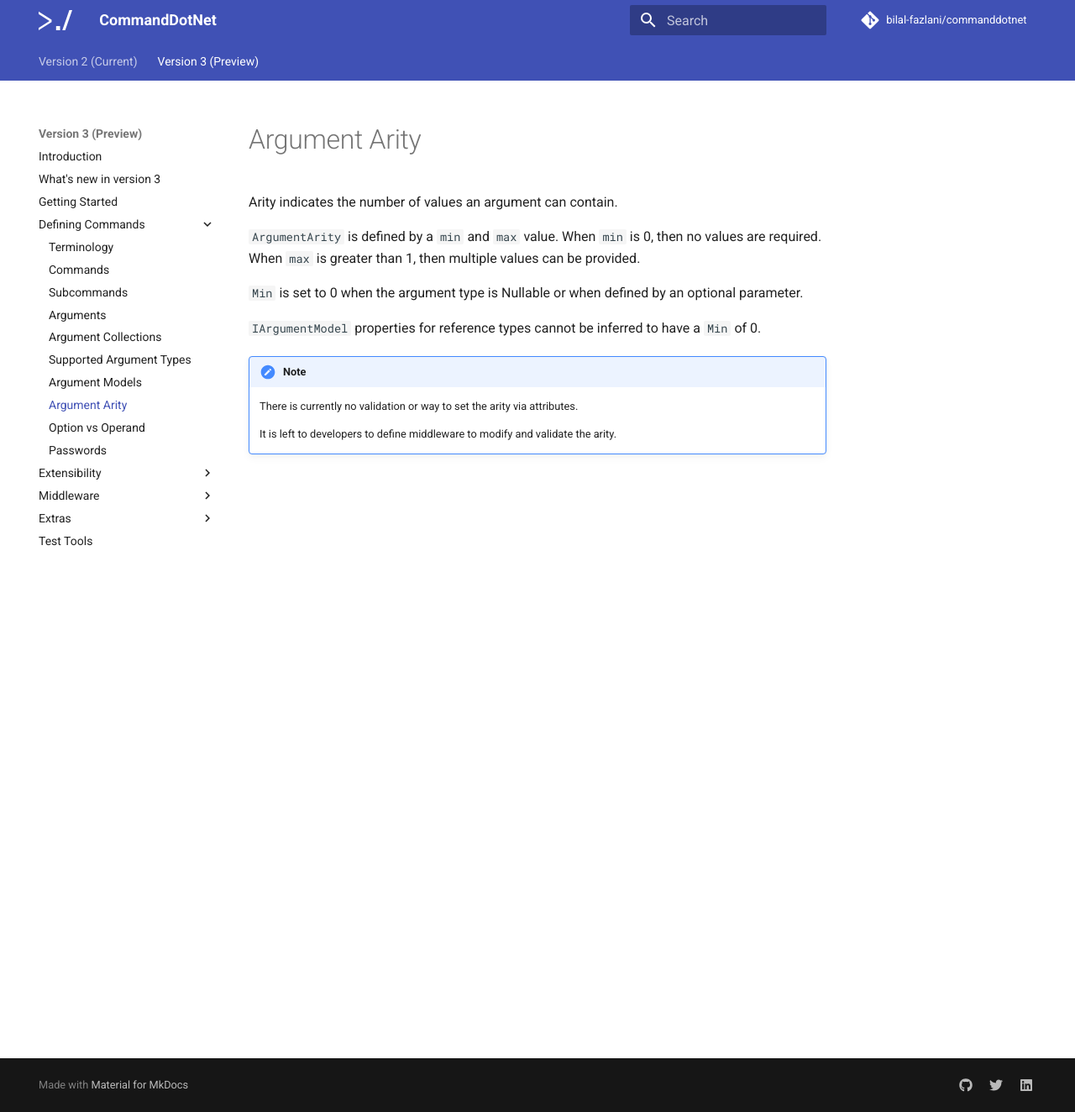
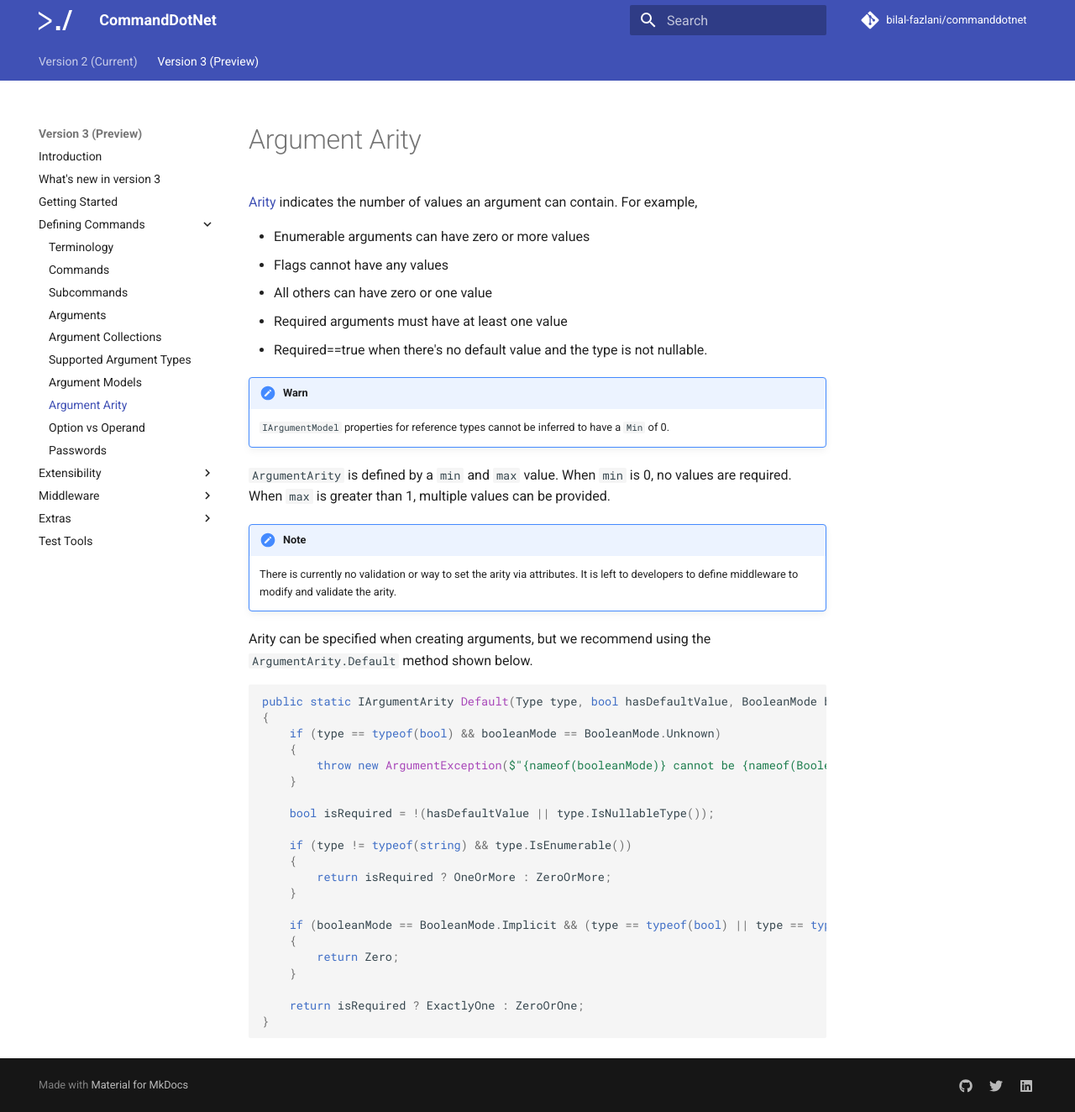
Before and after one commit to bilal-fazlani/commanddotnet, an MkDocs documentation site: the page built from docs/V3/DefiningCommands/argument-arity.md, in a window 1280 px wide and 1324 px high. Shown: the whole window at 84% size. Built offline with MkDocs 1.6.1 and Material for MkDocs 9.7.7, drawn with Linux system fonts in a browser that asks for light colours; comment, search, counter and statistics services are not loaded.

Commit message:
more explanation for argument-arity.md plus examples

````diff
--- a/docs/V3/DefiningCommands/argument-arity.md
+++ b/docs/V3/DefiningCommands/argument-arity.md
@@ -1,14 +1,44 @@
 # Argument Arity
 
-Arity indicates the number of values an argument can contain.
+[Arity](https://en.wikipedia.org/wiki/Arity) indicates the number of values an argument can contain. For example,
 
-`ArgumentArity` is defined by a `min` and `max` value.  When `min` is 0, then no values are required.  When `max` is greater than 1, then multiple values can be provided.
+* Enumerable arguments can have zero or more values
+* Flags cannot have any values
+* All others can have zero or one value
+* Required arguments must have at least one value
+  * Required==true when there's no default value and the type is not nullable.
 
-`Min` is set to 0 when the argument type is Nullable or when defined by an optional parameter.
+!!! warn
+    `IArgumentModel` properties for reference types cannot be inferred to have a `Min` of 0.
 
-`IArgumentModel` properties for reference types cannot be inferred to have a `Min` of 0.
+`ArgumentArity` is defined by a `min` and `max` value.  When `min` is 0, no values are required.  When `max` is greater than 1, multiple values can be provided.
 
 !!! note
     There is currently no validation or way to set the arity via attributes.
+    It is left to developers to define middleware to modify and validate the arity.
 
-    It is left to developers to define middleware to modify and validate the arity.
+Arity can be specified when creating arguments, but we recommend using the `ArgumentArity.Default` method shown below.
+
+```c#
+public static IArgumentArity Default(Type type, bool hasDefaultValue, BooleanMode booleanMode)
+{
+    if (type == typeof(bool) && booleanMode == BooleanMode.Unknown)
+    {
+        throw new ArgumentException($"{nameof(booleanMode)} cannot be {nameof(BooleanMode.Unknown)}");
+    }
+
+    bool isRequired = !(hasDefaultValue || type.IsNullableType());
+
+    if (type != typeof(string) && type.IsEnumerable())
+    {
+        return isRequired ? OneOrMore : ZeroOrMore;
+    }
+
+    if (booleanMode == BooleanMode.Implicit && (type == typeof(bool) || type == typeof(bool?)))
+    {
+        return Zero;
+    }
+
+    return isRequired ? ExactlyOne : ZeroOrOne;
+}
+```
````
